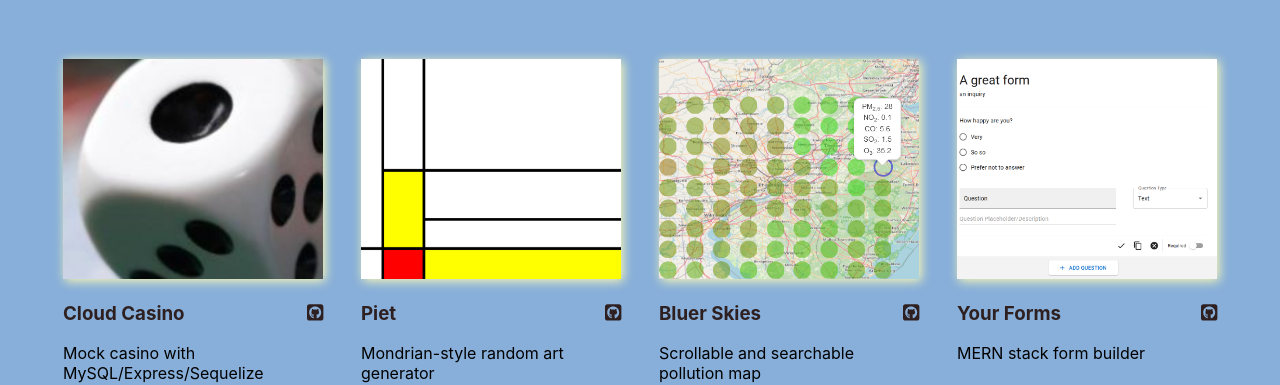
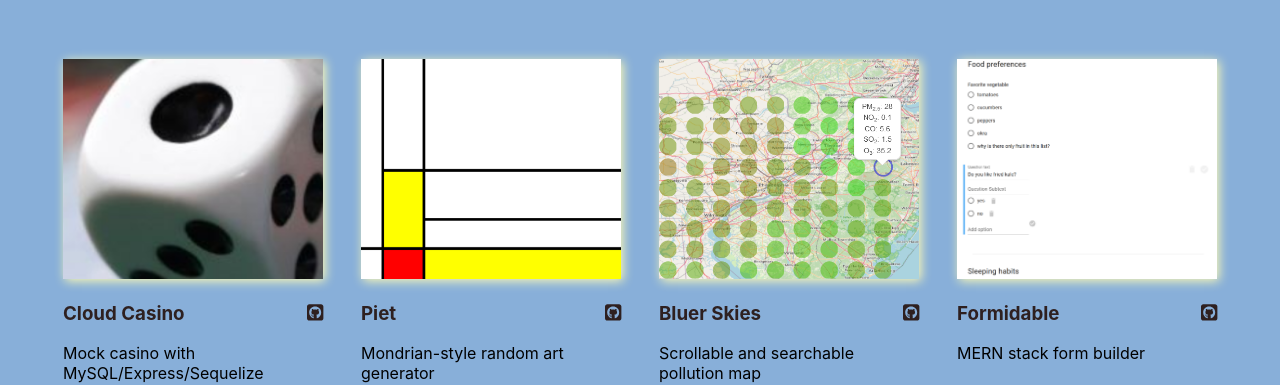
Before and after one commit to nialvo/portfolio, a React (Create React App) app: page / in a window 1280 px wide. Both pictures are taken after a click on the element "Portfolio". Shown: the part 285-670 px from the top of the page. Built offline with nearby package versions, Linux system fonts and the light colour scheme.

Commit message:
need add more  projects, add footer, almost done

```diff
--- a/src/components/Portfolio/index.js
+++ b/src/components/Portfolio/index.js
@@ -24,10 +24,10 @@ function Portfolio() {
       repo: "https://github.com/nialvo/PollutionMap"
     },
     {
-      name: 'your-forms',
+      name: 'formidable',
       description: 'MERN stack form builder',
-      link: "https://yourforms.app/",
-      repo: "https://github.com/nialvo/form-builder"
+      link: "https://form-idable.herokuapp.com",
+      repo: "https://github.com/nialvo/formidable"
     },
   ]);
 
```
Also changed, not shown: src/assets/projects/formidable.PNG (added), 1 other file (tests, documents, lock files or other folders).
